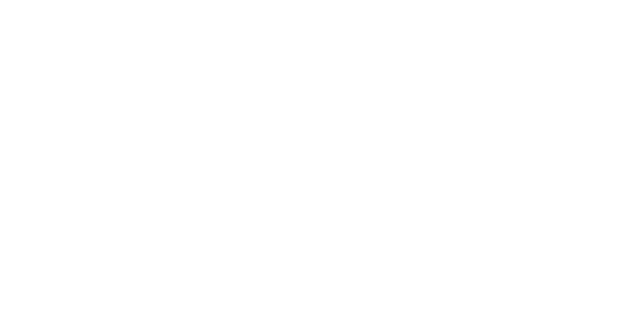
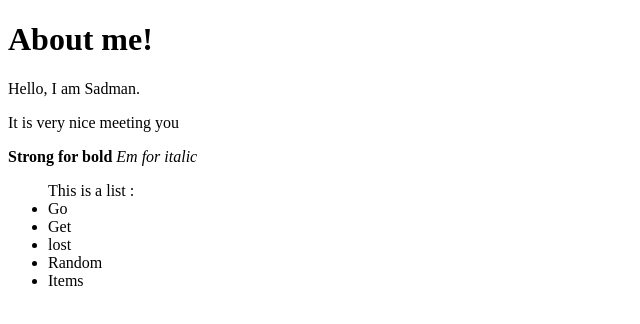
Before and after one commit to RrSadman/git_test, a plain HTML site: page html-boilerplate/index.html in a window 1280 px wide. Shown: the whole page, without its empty margins (0-640 px from the left). Drawn offline with Linux system fonts and the light colour scheme.

Commit message:
New files addes

```diff
--- a/html-boilerplate/index.html
+++ b/html-boilerplate/index.html
@@ -1,11 +1,28 @@
 <!DOCTYPE html>
 <html lang="en">
-
 <head>
     <meta charset="UTF-8">
-    <title>
-        My first webpage
-    </title>
+    <meta http-equiv="X-UA-Compatible" content="IE=edge">
+    <meta name="viewport" content="width=device-width, initial-scale=1.0">
+    <title>First web page</title>
 </head>
-
+<body>
+    <h1>About me!</h1>
+    <p>
+        Hello, I am Sadman.
+    </p>
+    <p>
+        It is very nice meeting you
+    </p>
+    <strong>Strong for bold </strong>
+    <em>Em for italic</em>
+    <br>
+    <ul> This is a list :
+        <li>Go</li>
+        <li>Get</li>
+        <li>lost</li>
+        <li>Random</li>
+        <li>Items</li>
+    </ul>
+</body>
 </html>
```
Also changed, not shown: html-boilerplate/link_and_images/first_file.html (added, +13 -0 lines), html-boilerplate/link_and_images/pages/About.html (added, +14 -0 lines), html-boilerplate/link_and_images/images/doggo.jpg (added), index.html (added).
